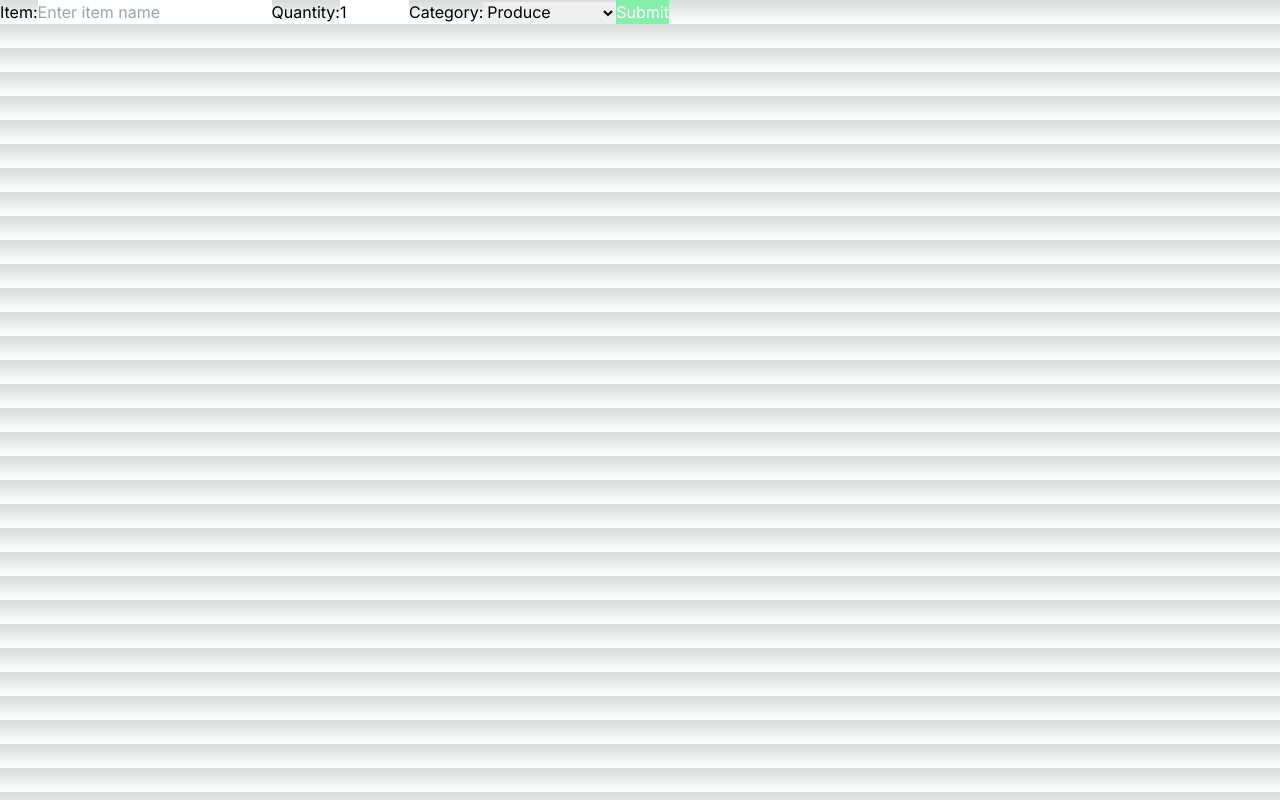
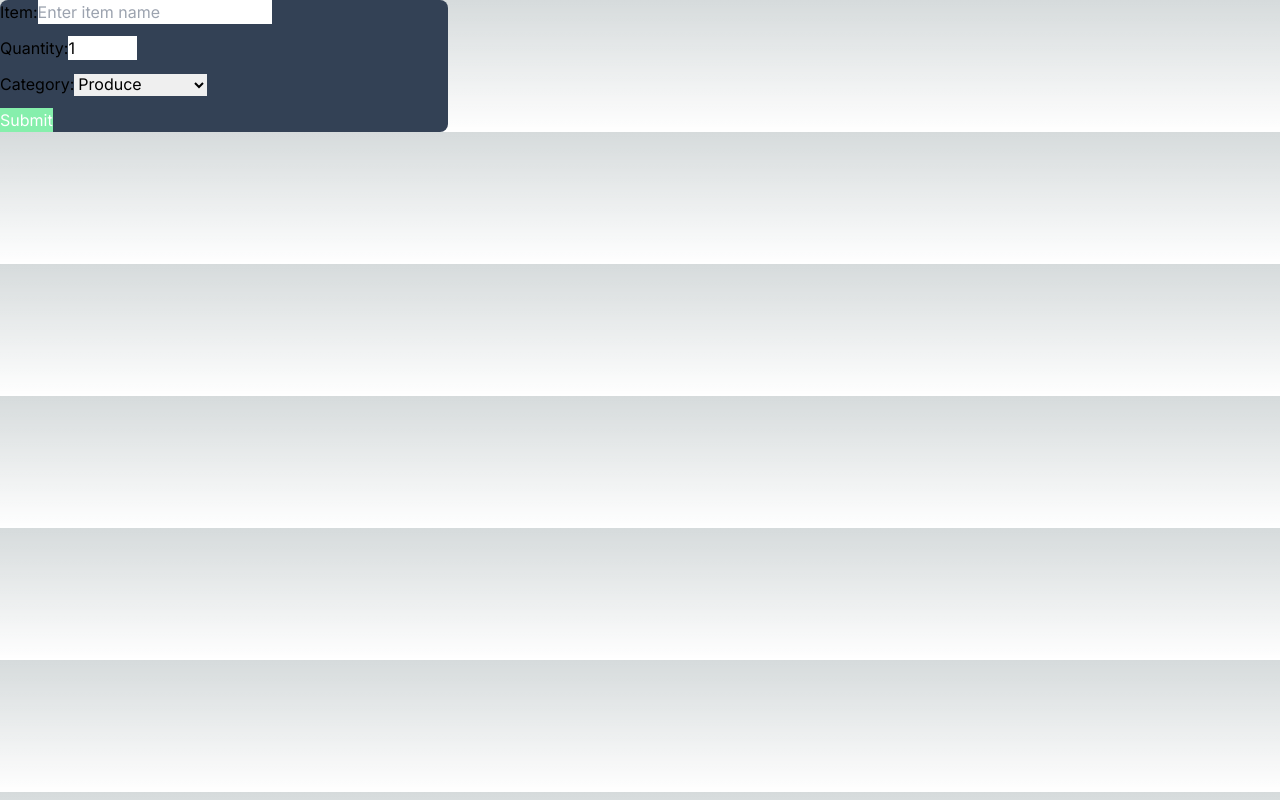
Before and after one commit to MrMatt6362/cprg306-assignments, a Next.js app: page /week-4 in a window 1280 px wide. Built offline with nearby package versions, Linux system fonts and the light colour scheme.

Commit message:
Crude styling
Lets see how much I can do before midnight

```diff
--- a/app/week-4/new-item.js
+++ b/app/week-4/new-item.js
@@ -30,16 +30,17 @@ export default function ShoppingForm() {
     };
 
     return (
+        <div className="w-full max-w-md bg-slate-700 rounded-lg">
         <form onSubmit={handleSubmit}>
-            <label>
+            <label className="block mb-3">
                 Item:
                 <input required type="text" className="text-black" placeholder="Enter item name" value={name} onChange={handleNameChange}/>
             </label>
-            <label>
+            <label className="block mb-3">
                 Quantity:
                 <input required type="number" className="text-black" min="1" max="99" value={quantity} onChange={handleQuantityChange}/>
             </label>
-            <label>
+            <label className="block mb-3">
                 Category:
                 <select
                     value={category}
@@ -61,5 +62,6 @@ export default function ShoppingForm() {
             </label>
             <button type="submit" className="bg-green-300 text-white">Submit</button>
         </form>
+        </div>
     );
 }
```
